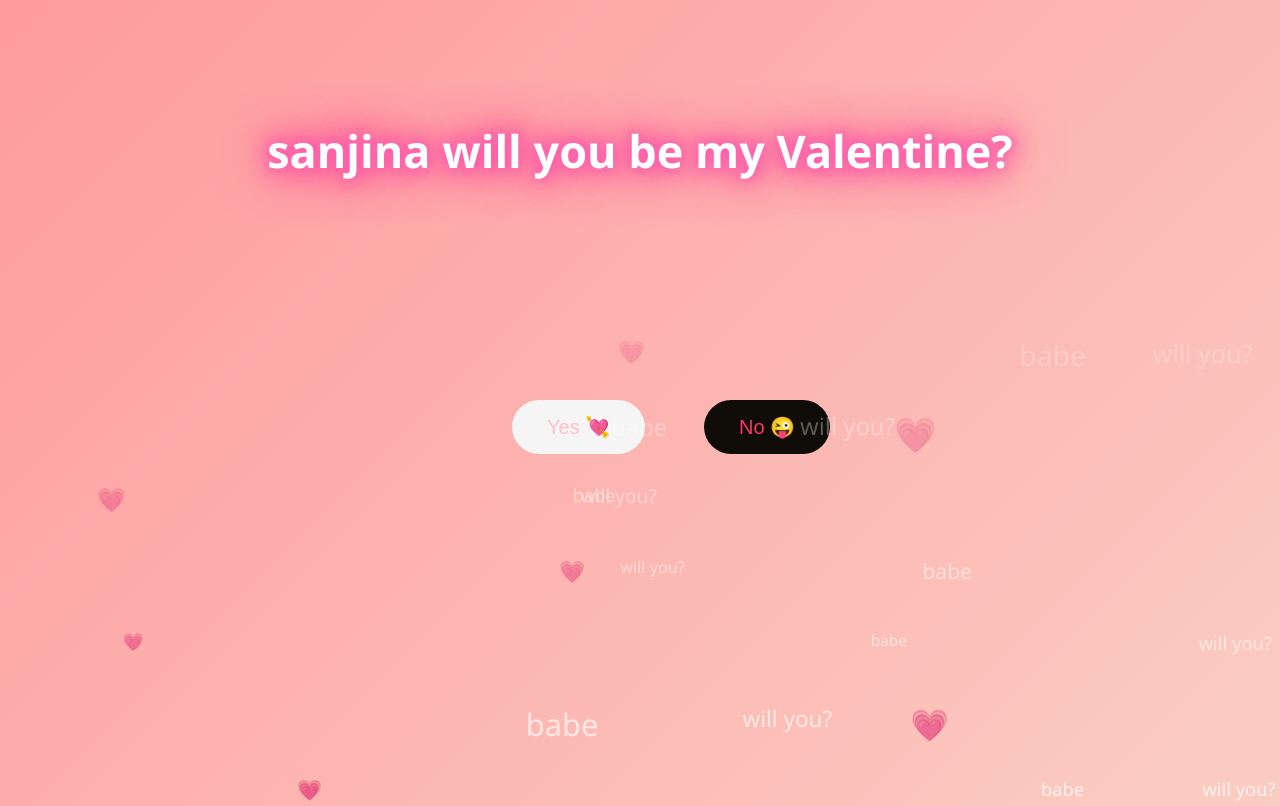
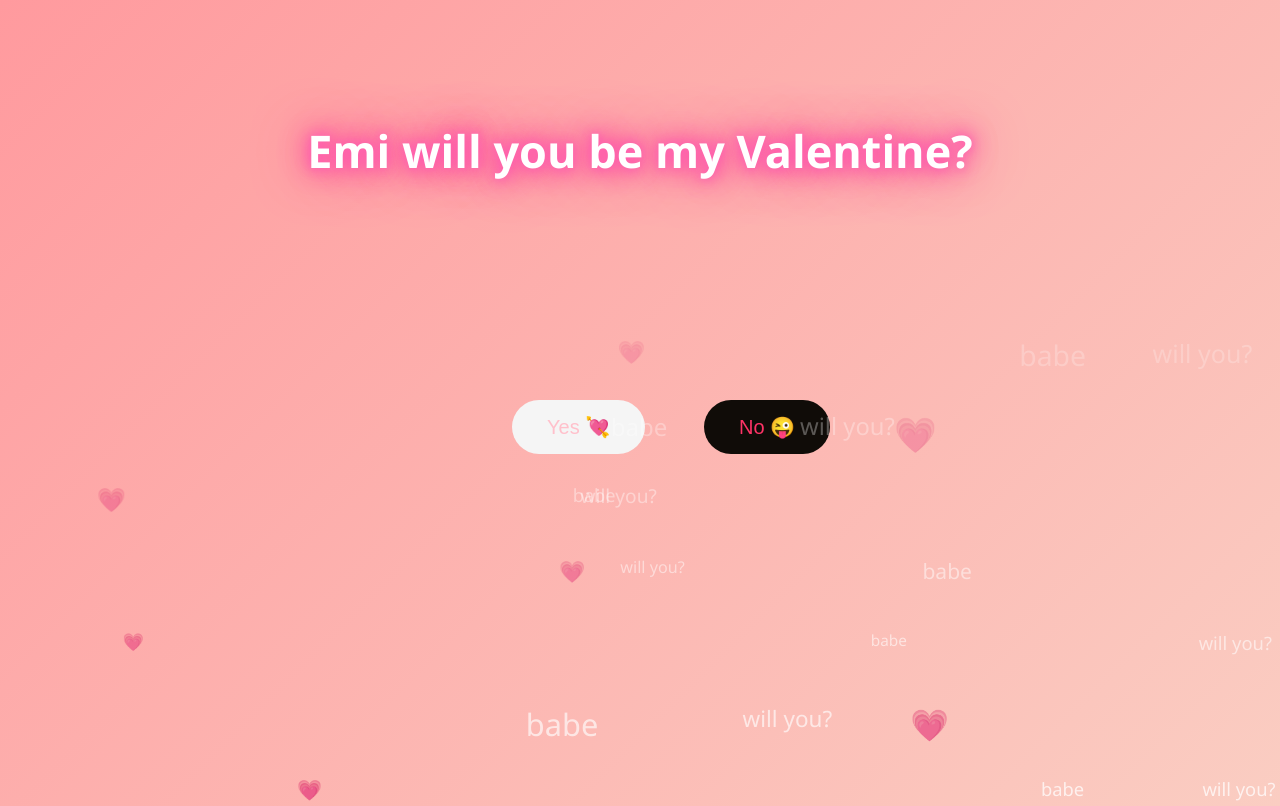
Before and after one commit to roshanjoshwa/valentine, a plain HTML site: page index.html in a window 1280 px wide. Shown: the top 806 px of the page. Drawn offline with Linux system fonts and the light colour scheme.

Commit message:
Update  index.html

```diff
--- a/index.html
+++ b/index.html
@@ -98,7 +98,7 @@
 
 <body>
 
-<h1><strong>sanjina will you be my Valentine?</strong></h1>
+<h1><strong>Emi will you be my Valentine?</strong></h1>
 
 <button class="btn" id="yesBtn">Yes 💘</button>
 <button class="btn" id="noBtn">No 😜</button>
```
